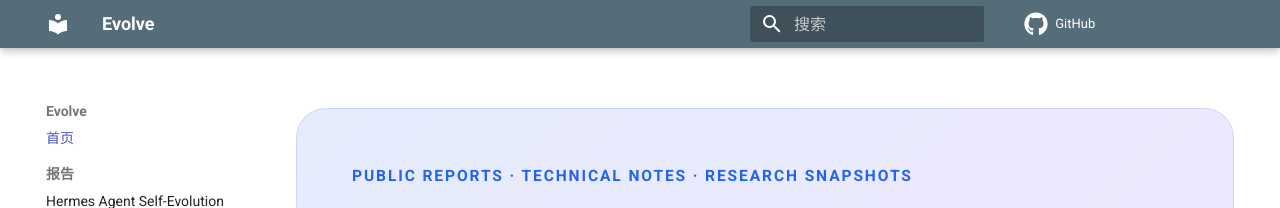
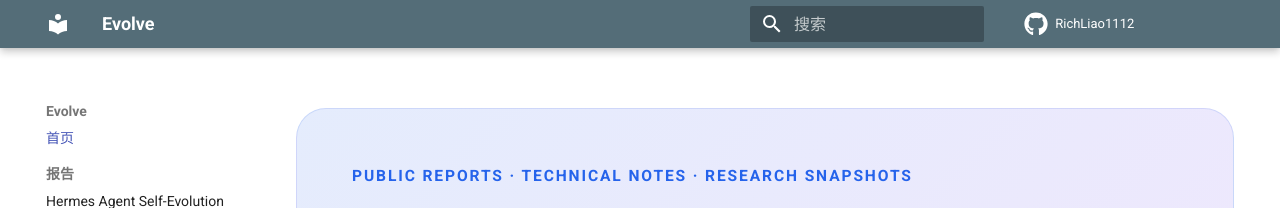
Before and after one commit to RichLiao1112/evolve, an MkDocs documentation site: the page built from docs/index.md, in a window 1280 px wide. Shown: the top 208 px of the page. Built offline with MkDocs 1.6.1 and Material for MkDocs 9.7.7, drawn with Linux system fonts in a browser that asks for light colours; comment, search, counter and statistics services are not loaded.

Commit message:
Show GitHub username in header repo link

```diff
--- a/mkdocs.yml
+++ b/mkdocs.yml
@@ -2,6 +2,7 @@ site_name: Evolve
 site_description: Public share site for reports, summaries, and technical notes
 site_url: https://evolve.liveppp.com
 repo_url: https://github.com/RichLiao1112/evolve
+repo_name: RichLiao1112
 copyright: Copyright © 2026 RichLiao1112
 
 theme:
```
